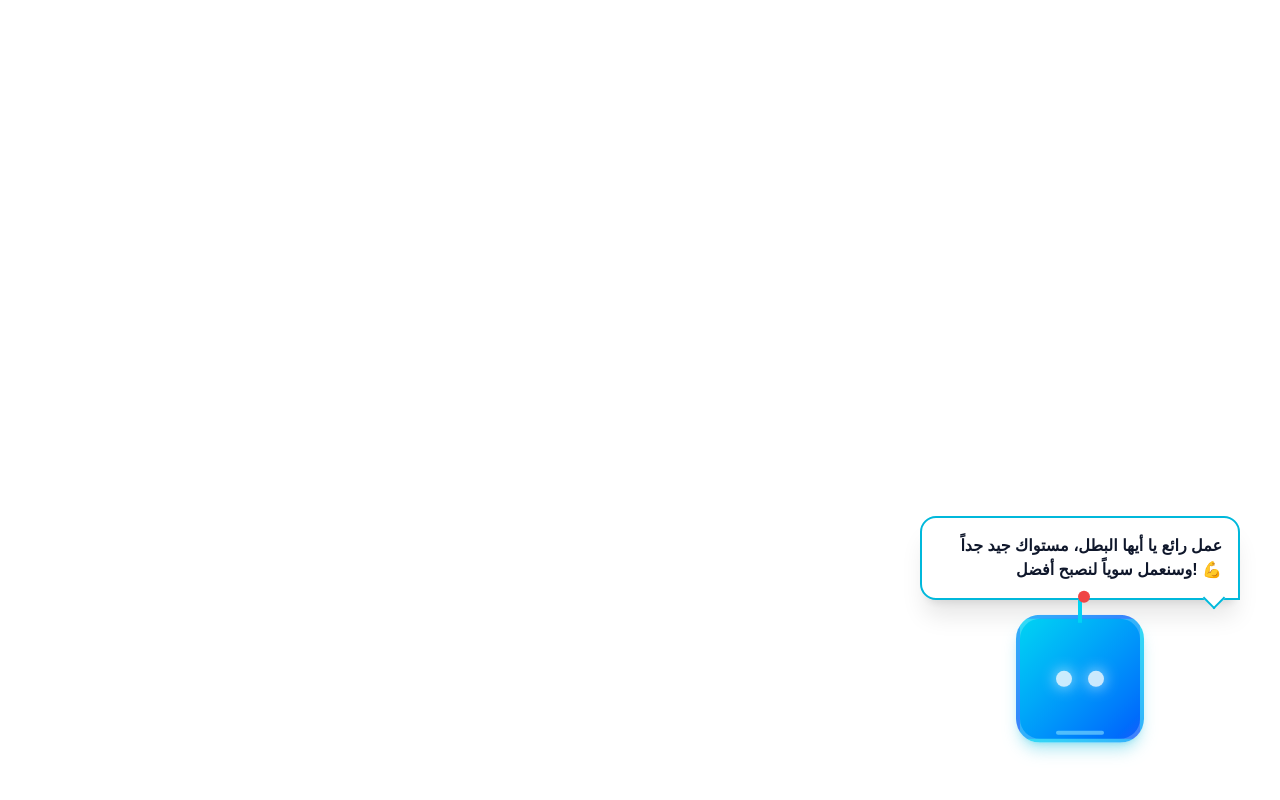
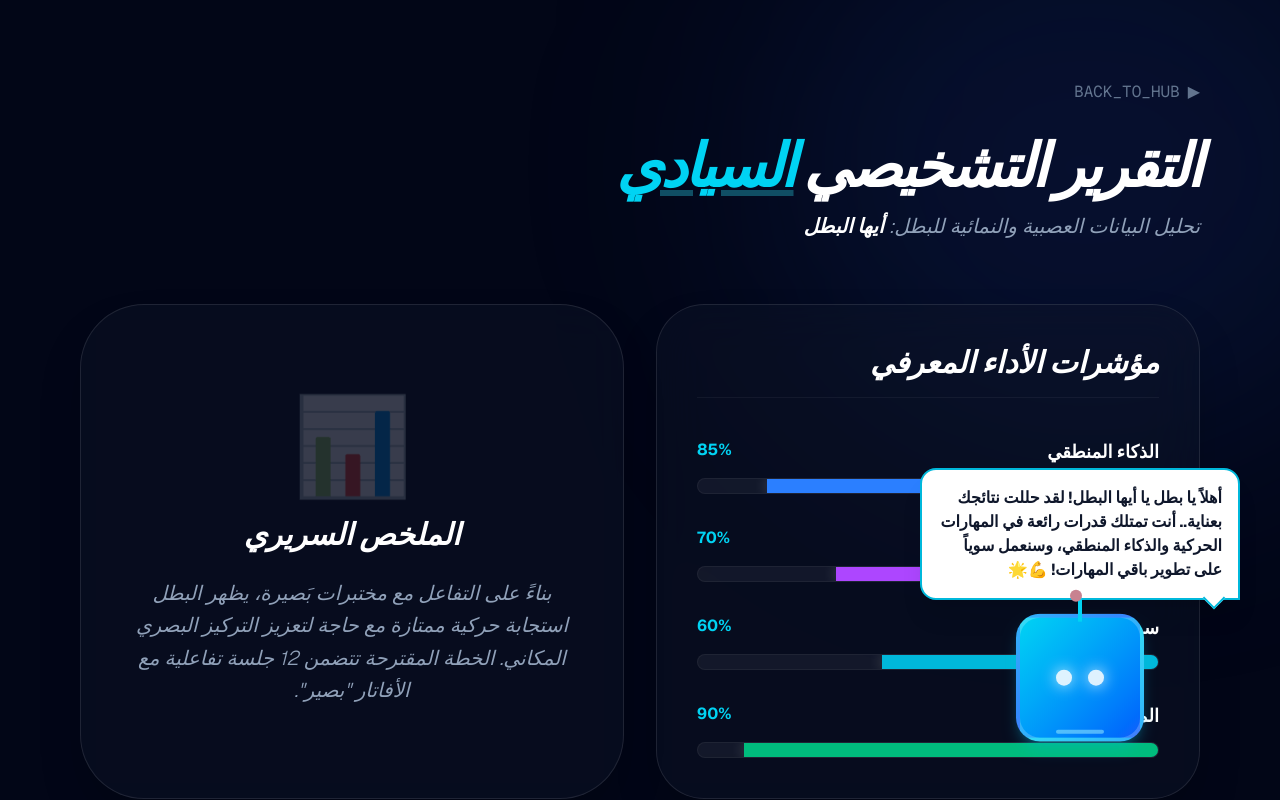
Before and after one commit to vivaex/basira-global, a Next.js app: page /diagnose/results in a window 1280 px wide. Shown: the top 800 px of the page. Built offline with nearby package versions, Linux system fonts and the light colour scheme.

Commit message:
fix: resolve BasirRobot import path

```diff
--- a/app/diagnose/results/page.tsx
+++ b/app/diagnose/results/page.tsx
@@ -1,24 +1,105 @@
-// ... (داخل ملف النتائج الحالي)
+'use client';
+import { useEffect, useState } from 'react';
+import Link from 'next/link';
+import { motion } from 'framer-motion';
 import BasirRobot from '@/app/components/BasirRobot';
-export default function FinalReport() {
-  // ... (نفس كود البيانات السابق)
+
+export default function FinalResultsPage() {
+  const [name, setName] = useState('أيها البطل');
+
+  useEffect(() => {
+    const savedName = localStorage.getItem('studentName');
+    if (savedName) setName(savedName);
+  }, []);
+
+  // بيانات افتراضية للنتائج (ممكن تربطها بالـ State لاحقاً)
+  const scores = [
+    { label: 'الذكاء المنطقي', value: 85, color: 'bg-blue-500' },
+    { label: 'الذاكرة البصرية', value: 70, color: 'bg-purple-500' },
+    { label: 'سرعة المعالجة', value: 60, color: 'bg-cyan-500' },
+    { label: 'المهارات الحركية', value: 90, color: 'bg-emerald-500' },
+  ];
 
   const getRobotMessage = () => {
-    const avg = 70; // افتراضياً، هون بتحط معدل كل السكورات
-    if (avg >= 80) return "يا بطل يا [NAME]! نتائجك مذهلة، أنت تمتلك قدرات خارقة حقاً! 🌟";
-    if (avg >= 50) return "عمل رائع يا [NAME]، مستواك جيد جداً وسنعمل سوياً لنصبح أفضل! 💪";
-    return "لا تقلق يا [NAME]، أنا هنا بجانبك.. سنخوض مغامرات تدريبية ممتعة لنقوي مهاراتك! ✨";
+    return `أهلاً يا بطل يا [NAME]! لقد حللت نتائجك بعناية.. أنت تمتلك قدرات رائعة في المهارات الحركية والذكاء المنطقي، وسنعمل سوياً على تطوير باقي المهارات! 💪🌟`;
   };
 
   return (
-    <main className="...">
-      {/* استدعاء الروبوت */}
+    <main className="min-h-screen bg-[#020617] text-white p-6 md:p-20 font-sans relative overflow-hidden" dir="rtl">
+
+      {/* الروبوت بصير التفاعلي */}
       <BasirRobot message={getRobotMessage()} />
 
-      {/* باقي محتوى التقرير الهولوغرافي */}
-      <div className="relative z-10">
-         {/* ... */}
+      {/* خلفية تقنية (توهج) */}
+      <div className="absolute top-[-10%] right-[-10%] w-[50%] h-[50%] bg-blue-900/20 rounded-full blur-[120px] pointer-events-none"></div>
+
+      <div className="max-w-6xl mx-auto relative z-10">
+
+        {/* الهيدر */}
+        <header className="mb-16">
+          <Link href="/diagnose" className="text-slate-500 hover:text-white transition-colors flex items-center gap-2 mb-8 font-mono">
+            <span>▶</span> BACK_TO_HUB
+          </Link>
+          <h1 className="text-6xl font-black italic tracking-tighter">
+            التقرير التشخيصي <span className="text-cyan-400 underline decoration-cyan-900">السيادي</span>
+          </h1>
+          <p className="text-slate-400 mt-4 text-xl italic font-light">
+            تحليل البيانات العصبية والنمائية للبطل: <span className="text-white font-bold">{name}</span>
+          </p>
+        </header>
+
+        {/* شبكة النتائج (التي كانت مختفية) */}
+        <div className="grid md:grid-cols-2 gap-8 mb-16">
+
+          {/* كرت سكورات الذكاء */}
+          <div className="bg-slate-900/40 backdrop-blur-xl border border-white/10 p-10 rounded-[3rem] shadow-2xl">
+            <h2 className="text-3xl font-black mb-10 italic border-b border-white/5 pb-4">مؤشرات الأداء المعرفي</h2>
+            <div className="space-y-8">
+              {scores.map((score) => (
+                <div key={score.label}>
+                  <div className="flex justify-between mb-3 font-bold">
+                    <span className="text-lg">{score.label}</span>
+                    <span className="text-cyan-400">{score.value}%</span>
+                  </div>
+                  <div className="w-full bg-white/5 h-4 rounded-full overflow-hidden border border-white/5">
+                    <motion.div
+                      initial={{ width: 0 }}
+                      animate={{ width: `${score.value}%` }}
+                      transition={{ duration: 1.5, ease: "easeOut" }}
+                      className={`${score.color} h-full shadow-[0_0_15px_rgba(255,255,255,0.2)]`}
+                    />
+                  </div>
+                </div>
+              ))}
+            </div>
+          </div>
+
+          {/* كرت التوصيات */}
+          <div className="bg-slate-900/40 backdrop-blur-xl border border-white/10 p-10 rounded-[4rem] shadow-2xl flex flex-col justify-center">
+            <div className="text-8xl mb-6 opacity-20 text-center">📊</div>
+            <h2 className="text-3xl font-black mb-6 italic text-center">الملخص السريري</h2>
+            <p className="text-slate-400 text-xl leading-relaxed italic text-center font-light">
+              بناءً على التفاعل مع مختبرات بَصيرة، يظهر البطل استجابة حركية ممتازة مع حاجة لتعزيز التركيز البصري المكاني. الخطة المقترحة تتضمن 12 جلسة تفاعلية مع الأفاتار "بصير".
+            </p>
+          </div>
+
+        </div>
+
+        {/* أزرار الإجراءات */}
+        <div className="flex flex-wrap gap-6 justify-center">
+            <button className="px-12 py-6 bg-white text-black font-black text-xl rounded-2xl hover:scale-105 transition-all shadow-xl">
+                تحميل التقرير الكامل PDF 📥
+            </button>
+            <button className="px-12 py-6 bg-slate-800 text-white font-black text-xl rounded-2xl hover:bg-slate-700 transition-all border border-white/10">
+                مشاركة النتائج مع الأخصائي 🛡️
+            </button>
+        </div>
+
       </div>
+
+      <footer className="mt-20 text-center text-slate-700 font-mono text-xs uppercase tracking-widest">
+        Official_Diagnostic_Report // Basira_2026
+      </footer>
     </main>
   );
 }
```
